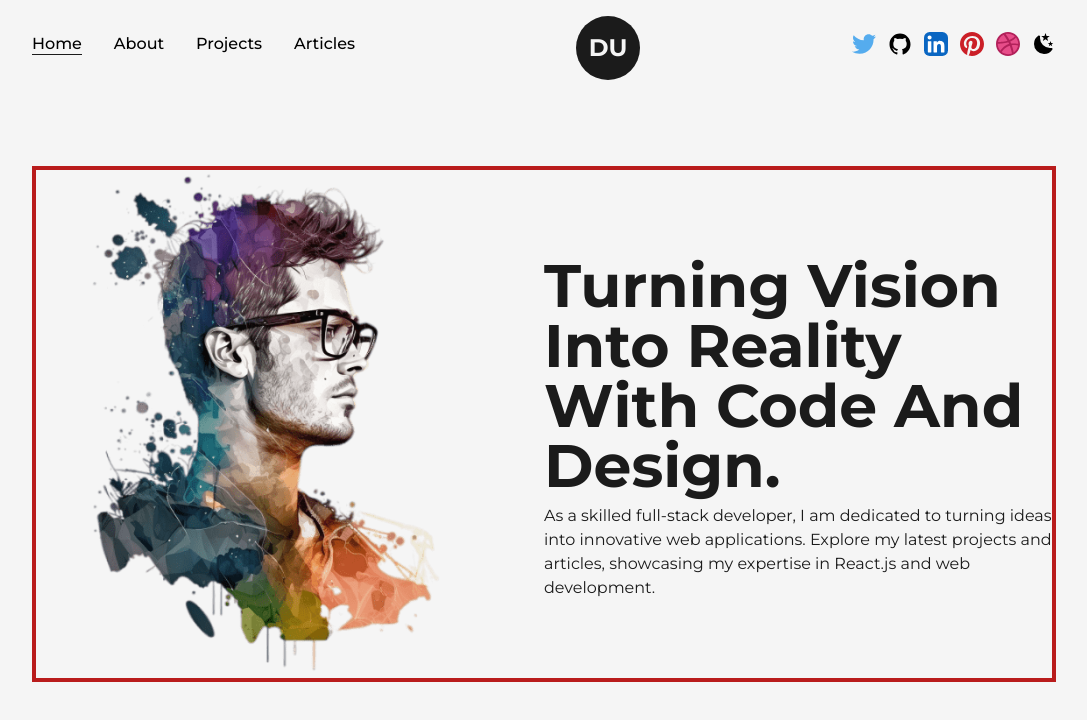
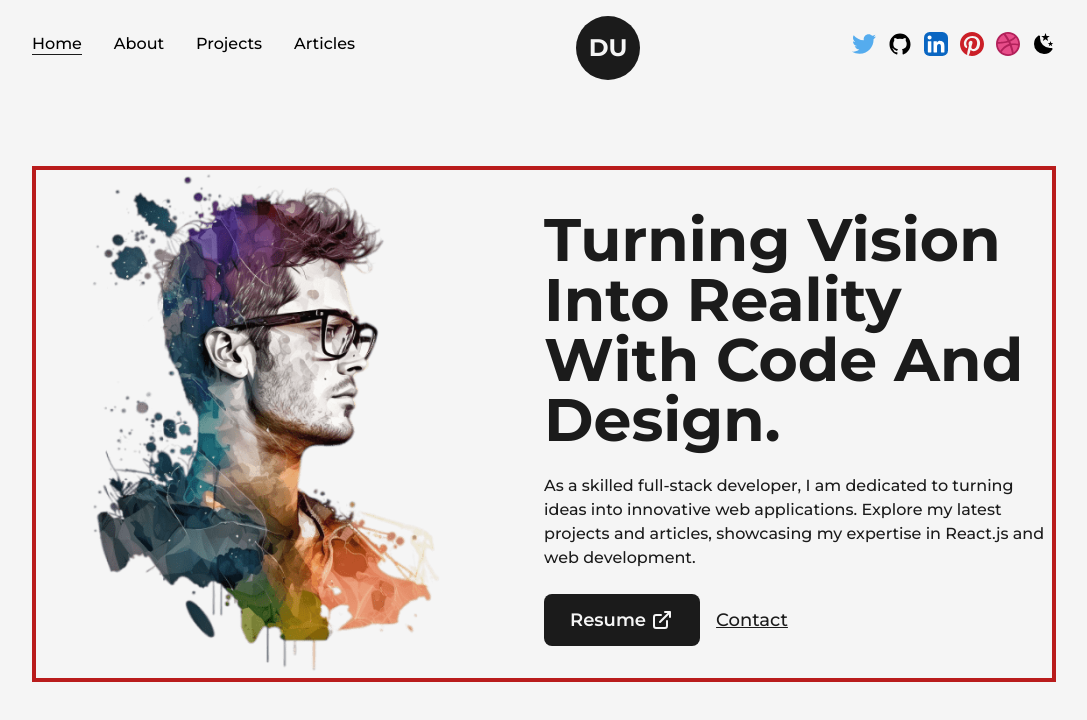
Before and after one commit to Dudi1896/dev-portfolio-nextjs, a Next.js app: page / in a window 1280 px wide. Shown: the top 720 px of the page, without its empty margins (96-1183 px from the left). Built offline with nearby package versions, Linux system fonts and the light colour scheme.

Commit message:
buttons and styling

```diff
--- a/src/pages/index.js
+++ b/src/pages/index.js
@@ -3,6 +3,8 @@
 import profilePic from '../../public/images/profile/developer-pic-1.png';
 import Image from 'next/image';
 import { AnimatedText } from '@/components/AnimatedText';
+import Link from 'next/link';
+import { LinkArrow } from '@/components/Icons';
 
 export default function Home() {
   return (
@@ -29,12 +31,31 @@
                 text='Turning Vision Into Reality With Code And Design.'
                 className='!text-6xl !text-left'
               />
-              <p>
+              <p className='my-4 text-base font-medium'>
                 As a skilled full-stack developer, I am dedicated to turning
                 ideas into innovative web applications. Explore my latest
                 projects and articles, showcasing my expertise in React.js and
                 web development.
               </p>
+              <div className='flex items-center self-start mt-2'>
+                <Link
+                  href='/dummy.pdf'
+                  target={'_blank'}
+                  className='flex items-center bg-colors-dark text-colors-light p-2.5 px-6 rounded-lg text-lg
+                font-semibold hover:bg-colors-light hover:text-colors-dark border-2 border-solid
+                 border-transparent hover:border-colors-dark'
+                  download={true}
+                >
+                  Resume <LinkArrow className={"w-6 ml-1"}/>
+                </Link>
+                <Link
+                  href='mailto:abcd@gmail.com'
+                  target={'_blank'}
+                  className='ml-4 text-lg font-medium capitalize text-colors-dark underline'
+                >
+                  Contact
+                </Link>
+              </div>
             </div>
           </div>
         </Layout>
```
